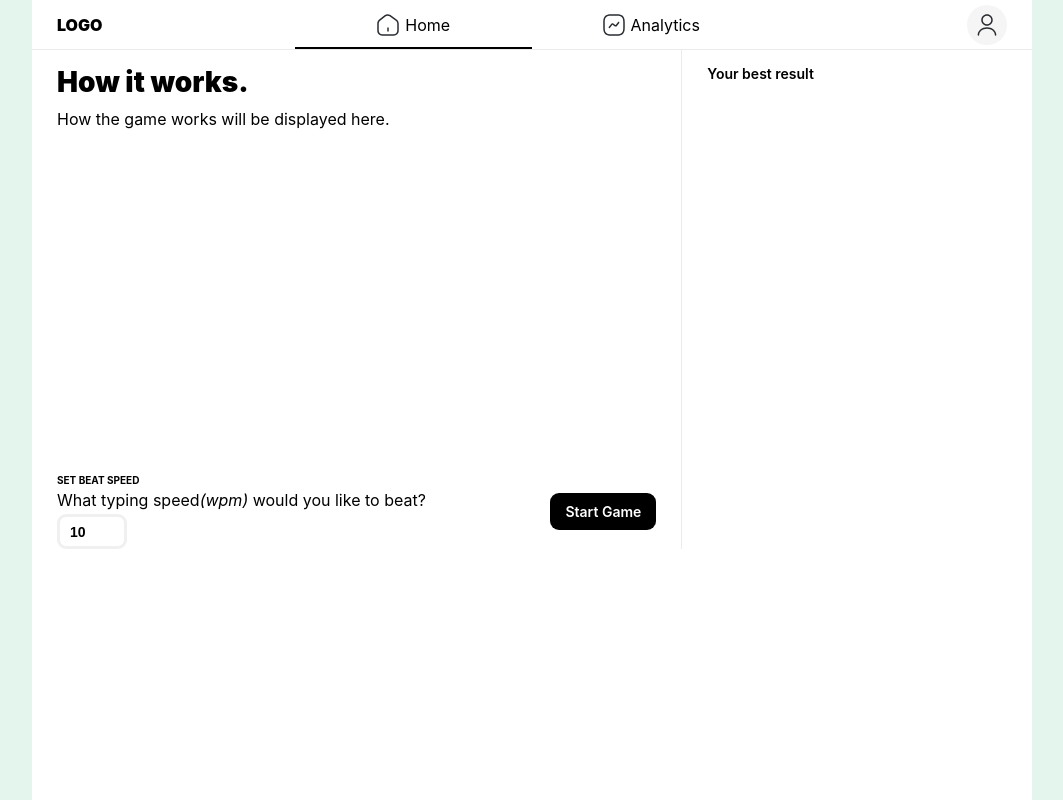
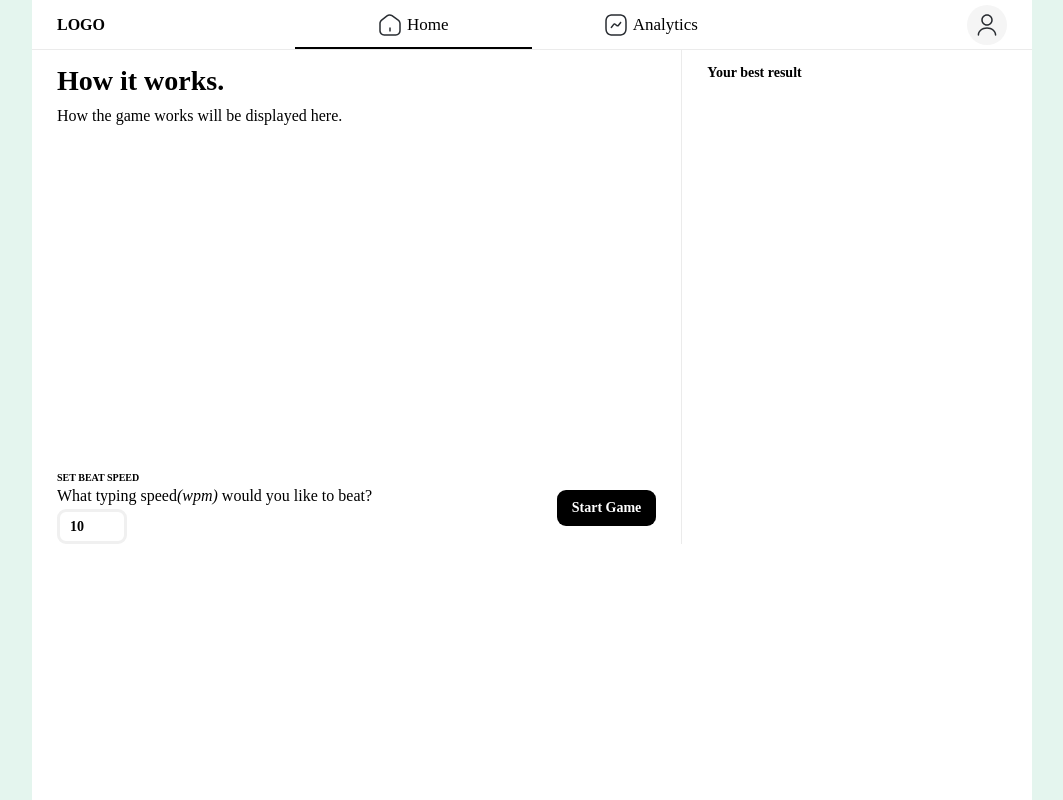
Before and after one commit to the-real-i9/Typing-Gym, a React (Vite) app: page / in a window 1280 px wide. Shown: the whole page, without its empty margins (108-1171 px from the left). Built offline with nearby package versions, Linux system fonts and the light colour scheme.

Commit message:
changed font

```diff
--- a/src/components/Header.scss
+++ b/src/components/Header.scss
@@ -25,7 +25,7 @@
     flex: 1;
     @include flex(center, center);
     cursor: pointer;
-    @include font(16px, 400);
+    @include font(17px, 400, 17px);
 
     &.active {
         box-shadow: inset 0 -2px 0 #000;
--- a/src/components/Home.scss
+++ b/src/components/Home.scss
@@ -39,13 +39,10 @@
         margin-top: 4px;
         border-radius: 9px;
         padding-left: 10px;
-        outline: none;
         border: 3px solid col_grey('g3');
         @include font(14px, 600);
 
-        &::-webkit-input-spinner {
-            appearance: none;
-        }
+
     }
 }
 
--- a/src/index.scss
+++ b/src/index.scss
@@ -9,7 +9,7 @@
 html, body, #root {
     width: 100%;
     height: 100%;
-    font-family: "Inter";
+    font-family: "Circe";
 }
 
 body {
@@ -26,3 +26,8 @@ button {
 ul {
     list-style: none;
 }
+
+input {
+    font-family: inherit;
+    outline: none;
+}
```
